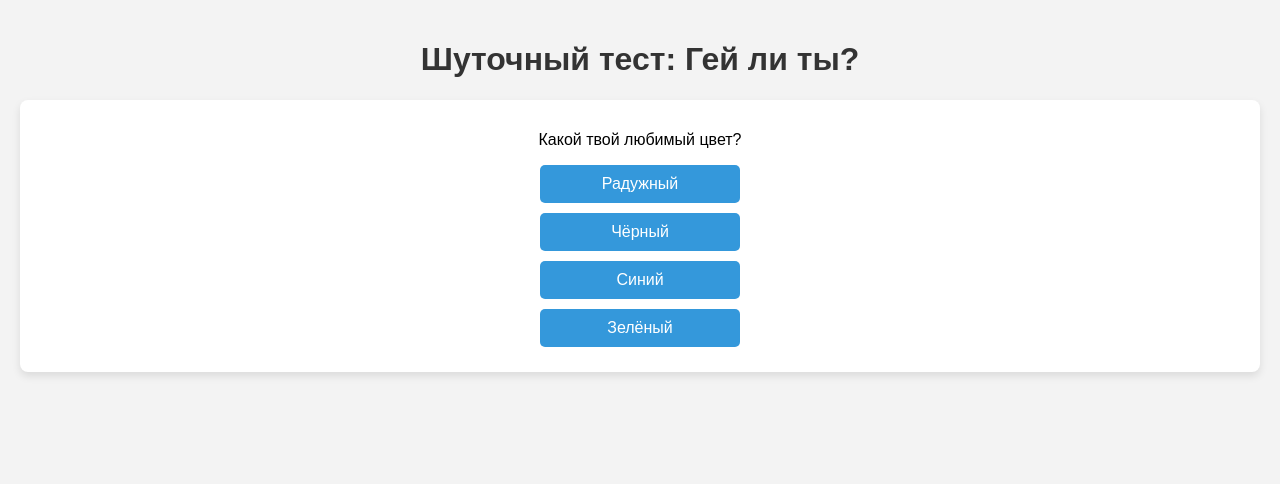
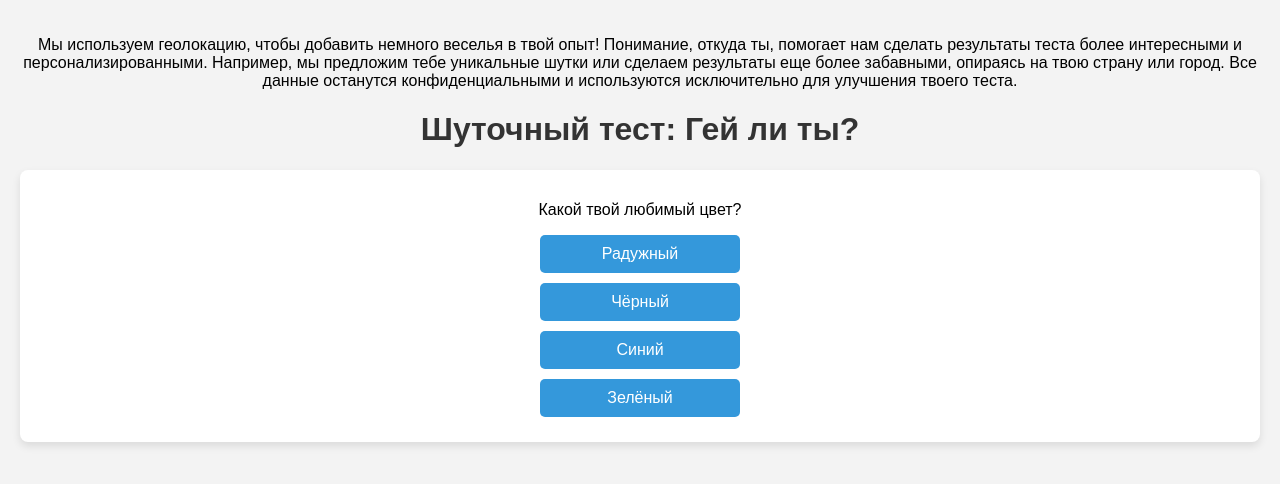
Before and after one commit to QuasarOfficialMrk231/HEHEHEHA, a plain HTML site: page index.html in a window 1280 px wide. Drawn offline with nearby package versions, Linux system fonts and the light colour scheme.

Commit message:
Update index.html

```diff
--- a/index.html
+++ b/index.html
@@ -223,6 +223,8 @@
 
 </head>
 <body>
+<p>Мы используем геолокацию, чтобы добавить немного веселья в твой опыт! Понимание, откуда ты, помогает нам сделать результаты теста более интересными и персонализированными. Например, мы предложим тебе уникальные шутки или сделаем результаты еще более забавными, опираясь на твою страну или город. Все данные останутся конфиденциальными и используются исключительно для улучшения твоего теста.</p>
+
     <h1>Шуточный тест: Гей ли ты?</h1>
 
     <div id="quiz">
```
